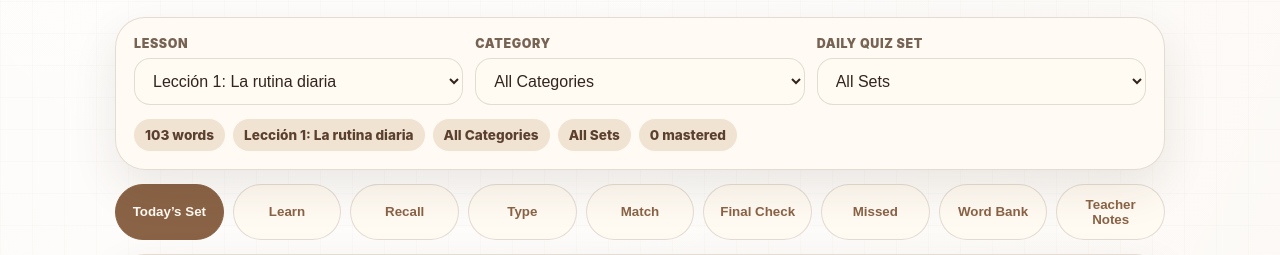
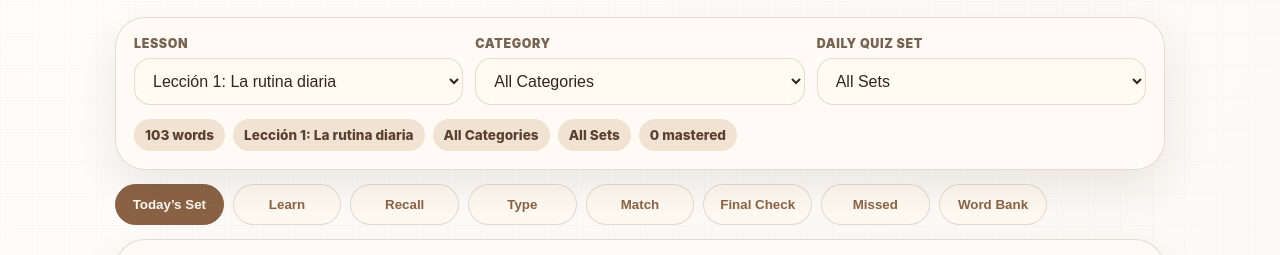
Before and after one commit to arbovita/lingodia_vocab, a plain HTML site: page index.html in a window 1280 px wide. Shown: the part 223-478 px from the top of the page. Drawn offline with Linux system fonts and the light colour scheme.

Commit message:
Update index.html

```diff
--- a/index.html
+++ b/index.html
@@ -44,7 +44,6 @@
       <button class="tab" data-view="final">Final Check</button>
       <button class="tab" data-view="missed">Missed</button>
       <button class="tab" data-view="bank">Word Bank</button>
-      <button class="tab" data-view="teacher">Teacher Notes</button>
     </nav>
 
     <section id="view" class="card main-card"></section>
```
